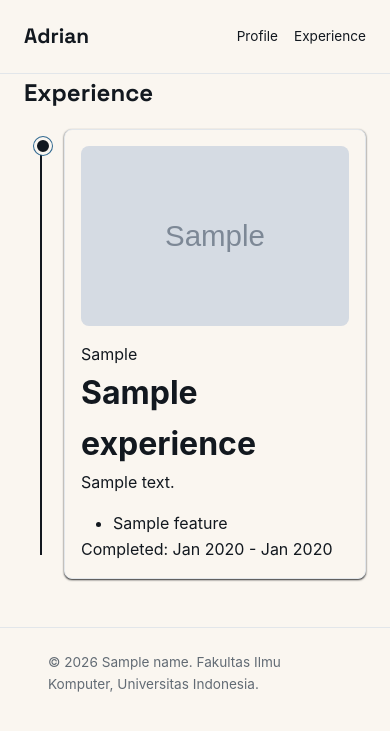
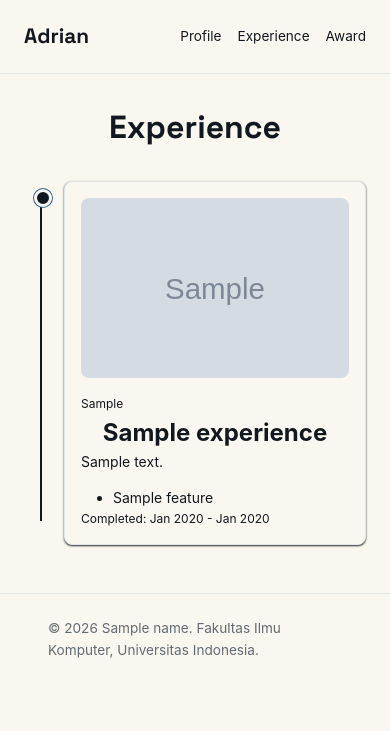
Before and after one commit to Adriannathan89/myportofolio, a Django app: template templates/experience.html in a window 390 px wide. Shown: the top 731 px of the page. Run offline with Django 5.2, Linux system fonts and the light colour scheme; the template is opened without the code that fills it: most values are stand-ins (such as "Sample title", 1, 10 or a date in 2020); grey boxes marked "Sample" are stand-in pictures; data that the repository does not hold is empty.

Commit message:
feat(experience): implement responsive design for experience page + add award to the header

```diff
--- a/static/css/style.css
+++ b/static/css/style.css
@@ -401,6 +401,33 @@
     margin-top: var(--md);
 }
 
+.menu-title {
+    font-size: 32px;
+    font-weight: bold;
+    margin-bottom: 16px;
+    display: flex;
+    justify-content: center;
+    margin-top: 28px;
+    margin-bottom: 28px;
+}
+
+@media (max-width: 900px) {
+    .experience-card h2 {
+        font-size: 28px;
+    }
+
+    .experience-description,
+    .experience-keyfeatures {
+        font-size: 15px;
+        line-height: 1.5;
+    }
+
+    .experience-category,
+    .experience-status {
+        font-size: 13px;
+    }
+}
+
 @media (max-width: 600px) {
     .experience-title {
         font-size: 24px;
@@ -432,6 +459,21 @@
     .experience-timeline-item--right::before {
         right: auto;
         left: 10px;
+    }
+
+    .experience-card h2 {
+        font-size: 24px;
+    }
+
+    .experience-description,
+    .experience-keyfeatures {
+        font-size: 14px;
+        line-height: 1.45;
+    }
+
+    .experience-category,
+    .experience-status {
+        font-size: 12px;
     }
 }
 
--- a/templates/experience.html
+++ b/templates/experience.html
@@ -18,6 +18,7 @@
             <nav>
                 <a href="{% url 'main:show_main' %}">Profile</a>
                 <a href="{% url 'main:show_experience' %}">Experience</a>
+                <a href="{% url 'main:show_award' %}">Award</a>
             </nav>
         </div>
     </header>
```
